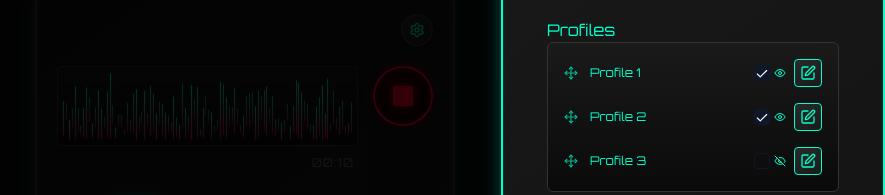
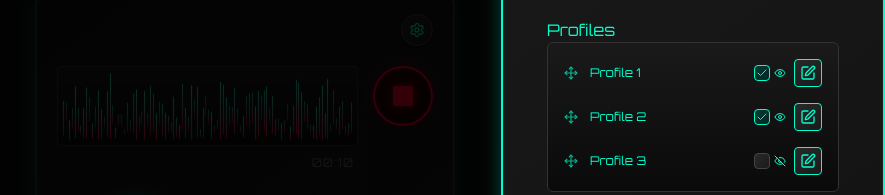
Before and after one commit to lsmod/synth-wave-visualizer-box, a React (Vite) app: page / in a window 1280 px wide. Both pictures are taken after a click on the button 812 px from the left and 302 px from the top of the page. Shown: the part 272-467 px from the top of the page, without its empty margins (395-1280 px from the left). Built offline with nearby package versions, Linux system fonts and the light colour scheme.

Commit message:
Fix: Apply design system to checkboxes and toggles
Update checkbox and toggle components to match the overall design system.

```diff
--- a/src/components/ui/checkbox.tsx
+++ b/src/components/ui/checkbox.tsx
@@ -1,3 +1,4 @@
+
 import * as React from "react"
 import * as CheckboxPrimitive from "@radix-ui/react-checkbox"
 import { Check } from "lucide-react"
@@ -11,7 +12,7 @@ const Checkbox = React.forwardRef<
   <CheckboxPrimitive.Root
     ref={ref}
     className={cn(
-      "peer h-4 w-4 shrink-0 rounded-sm border border-primary ring-offset-background focus-visible:outline-none focus-visible:ring-2 focus-visible:ring-ring focus-visible:ring-offset-2 disabled:cursor-not-allowed disabled:opacity-50 data-[state=checked]:bg-primary data-[state=checked]:text-primary-foreground",
+      "peer h-4 w-4 shrink-0 rounded-sm border border-[#444] bg-gradient-to-br from-[#2a2a2a] to-[#1a1a1a] ring-offset-background focus-visible:outline-none focus-visible:ring-2 focus-visible:ring-[#00ffcc] focus-visible:ring-offset-2 disabled:cursor-not-allowed disabled:opacity-50 data-[state=checked]:bg-gradient-to-br data-[state=checked]:from-[#003d33] data-[state=checked]:to-[#002622] data-[state=checked]:text-[#00ffcc] data-[state=checked]:border-[#00ffcc] transition-all duration-200 hover:border-[#00ffcc] hover:shadow-[0_0_8px_rgba(0,255,204,0.3)]",
       className
     )}
     {...props}
@@ -19,7 +20,7 @@ const Checkbox = React.forwardRef<
     <CheckboxPrimitive.Indicator
       className={cn("flex items-center justify-center text-current")}
     >
-      <Check className="h-4 w-4" />
+      <Check className="h-3 w-3" />
     </CheckboxPrimitive.Indicator>
   </CheckboxPrimitive.Root>
 ))
--- a/src/components/ui/switch.tsx
+++ b/src/components/ui/switch.tsx
@@ -1,3 +1,4 @@
+
 import * as React from "react"
 import * as SwitchPrimitives from "@radix-ui/react-switch"
 
@@ -9,7 +10,7 @@ const Switch = React.forwardRef<
 >(({ className, ...props }, ref) => (
   <SwitchPrimitives.Root
     className={cn(
-      "peer inline-flex h-6 w-11 shrink-0 cursor-pointer items-center rounded-full border-2 border-transparent transition-colors focus-visible:outline-none focus-visible:ring-2 focus-visible:ring-ring focus-visible:ring-offset-2 focus-visible:ring-offset-background disabled:cursor-not-allowed disabled:opacity-50 data-[state=checked]:bg-primary data-[state=unchecked]:bg-input",
+      "peer inline-flex h-6 w-11 shrink-0 cursor-pointer items-center rounded-full border-2 border-[#444] transition-colors focus-visible:outline-none focus-visible:ring-2 focus-visible:ring-[#00ffcc] focus-visible:ring-offset-2 focus-visible:ring-offset-background disabled:cursor-not-allowed disabled:opacity-50 data-[state=checked]:bg-gradient-to-r data-[state=checked]:from-[#003d33] data-[state=checked]:to-[#002622] data-[state=checked]:border-[#00ffcc] data-[state=unchecked]:bg-gradient-to-r data-[state=unchecked]:from-[#2a2a2a] data-[state=unchecked]:to-[#1a1a1a] hover:shadow-[0_0_10px_rgba(0,255,204,0.3)] transition-all duration-200",
       className
     )}
     {...props}
@@ -17,7 +18,7 @@ const Switch = React.forwardRef<
   >
     <SwitchPrimitives.Thumb
       className={cn(
-        "pointer-events-none block h-5 w-5 rounded-full bg-background shadow-lg ring-0 transition-transform data-[state=checked]:translate-x-5 data-[state=unchecked]:translate-x-0"
+        "pointer-events-none block h-5 w-5 rounded-full bg-[#00ffcc] shadow-lg ring-0 transition-transform data-[state=checked]:translate-x-5 data-[state=unchecked]:translate-x-0 data-[state=checked]:shadow-[0_0_8px_rgba(0,255,204,0.6)] data-[state=unchecked]:bg-[#666]"
       )}
     />
   </SwitchPrimitives.Root>
```
